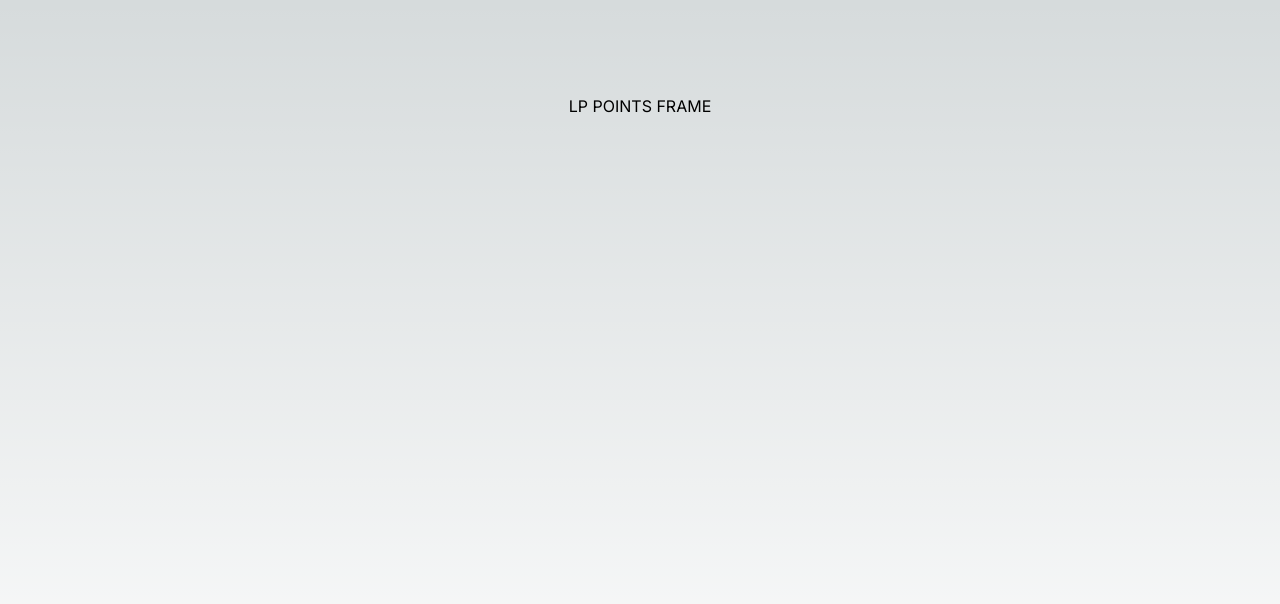
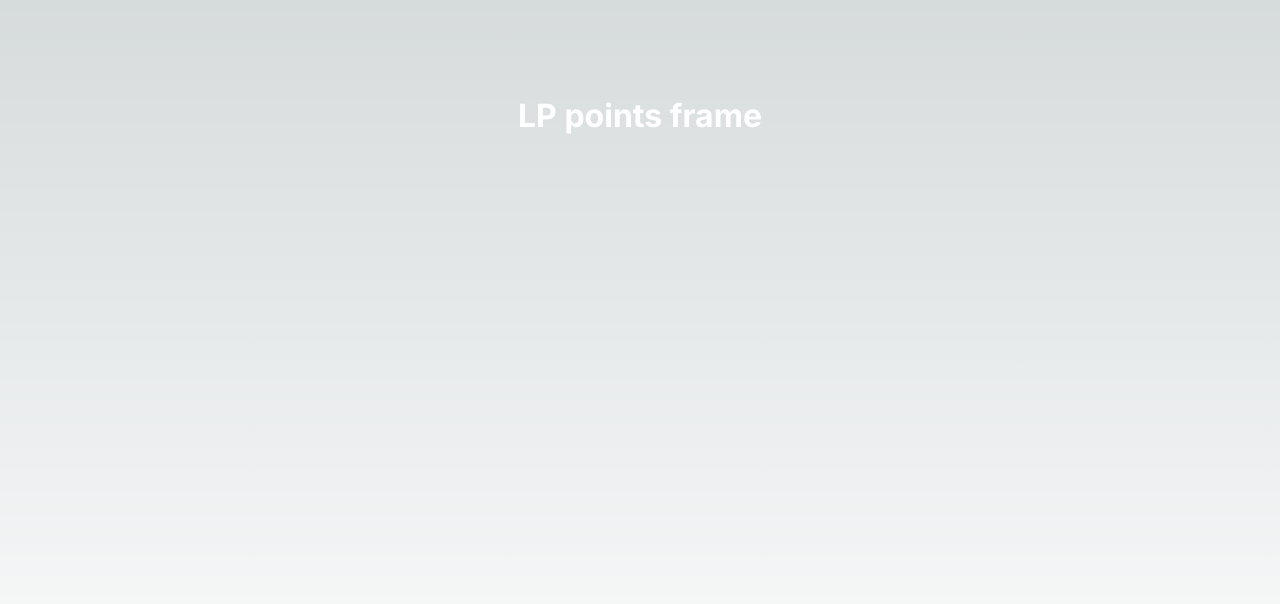
Before and after one commit to leovido/lp-points-frame, a Next.js app: page / in a window 1280 px wide. Shown: the top 604 px of the page. Built offline with nearby package versions, Linux system fonts and the light colour scheme.

Commit message:
fix: update page.tsx

```diff
--- a/app/page.tsx
+++ b/app/page.tsx
@@ -1,3 +1,4 @@
+import React from "react";
 import { getFrameMetadata } from "frog/next";
 import type { Metadata } from "next";
 
@@ -5,13 +6,27 @@ import styles from "./page.module.css";
 
 export async function generateMetadata(): Promise<Metadata> {
   const frameTags = await getFrameMetadata(
-    `https://${process.env.VERCEL_URL || "http://localhost:3000"}/api`
+    `${process.env.VERCEL_URL || "http://localhost:3000"}/api`
   );
   return {
+    title: "LP Points Frame",
+    description: "Frame to check your liquidity mining points",
+    authors: [
+      {
+        name: "@leovido.eth",
+        url: "https://github.com/leovido",
+      },
+    ],
+    applicationName: "LP points frame",
+    creator: "@leovido.eth",
     other: frameTags,
   };
 }
 
 export default function Home() {
-  return <main className={styles.main}>LP POINTS FRAME</main>;
+  return (
+    <main className={styles.main}>
+      <h1 style={{ color: "white" }}>LP points frame</h1>
+    </main>
+  );
 }
```
